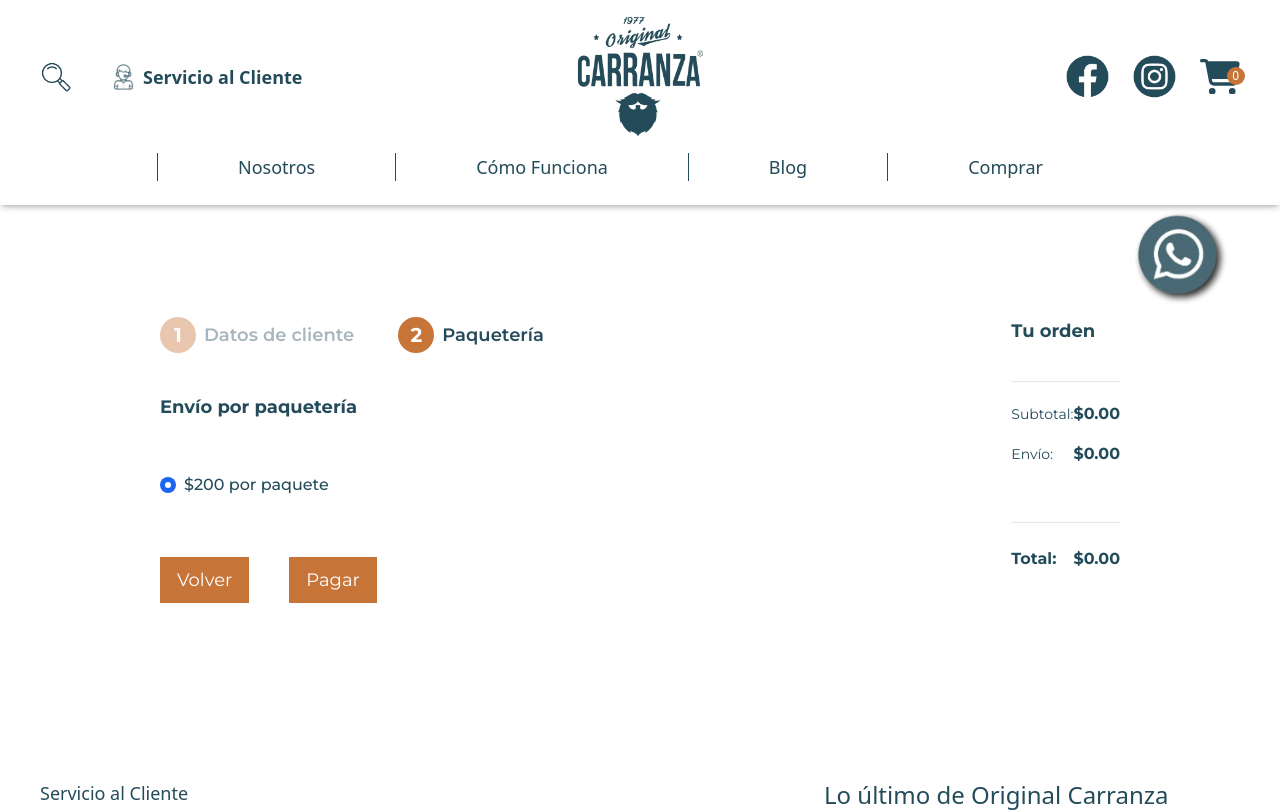
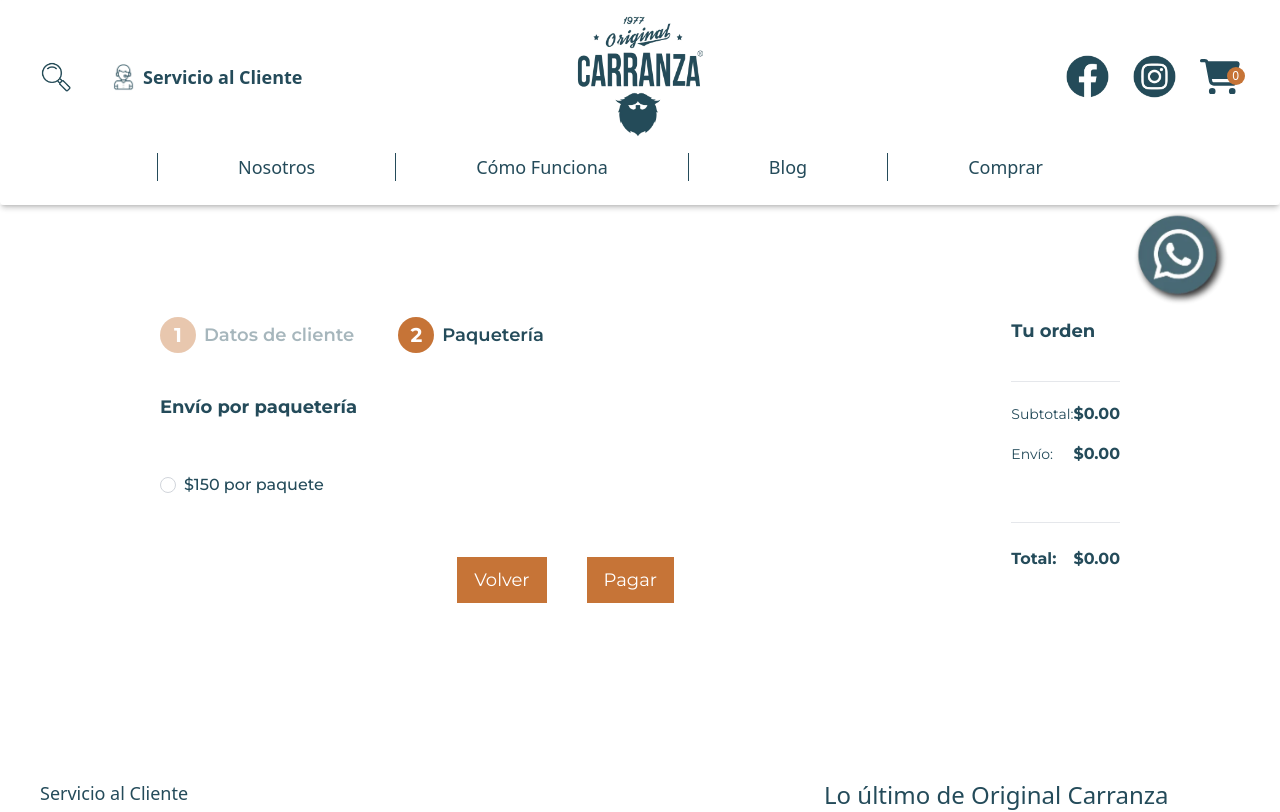
Before and after one commit to SantiagoDev22/carranza.app, a Next.js app: page /carrito-compras/envio in a window 1280 px wide. Shown: the top 812 px of the page. Built offline with nearby package versions, Linux system fonts and the light colour scheme.

Commit message:
feat(app):complete form shipping

```diff
--- a/src/app/carrito-compras/envio/page.tsx
+++ b/src/app/carrito-compras/envio/page.tsx
@@ -1,6 +1,12 @@
+
 import type { Metadata } from "next";
-import Image from "next/image";
-import ShoppingCart from '../../shopping-cart';
+import ShippingForm from "@/components/shippingForm";
+import { Suspense  } from "react";
+import dynamic from "next/dynamic";
+
+const ShoppingCartList = dynamic(() => import('@/app/shopping-cart'), {
+    suspense: true
+})
 
 export const metadata: Metadata = {
   title: "Datos de envío l Original Carranza",
@@ -38,30 +44,12 @@ export default function shipping() {
                                 </div>
                             </div>
                             {/* Contacto */}
-                            <div className="pt-10 flex flex-col gap-y-10">
-                                <p className="text-oc-green-1 font-bold text-lg">
-                                    Envío por paquetería
-                                </p>
-                                <div className="pt-3">
-                                    <div className="flex items-center mb-5">
-                                        <input id="shipping-1" type="radio" value="" className="w-4 h-4 border-gray-300 focus:ring-2 focus:ring-blue-300 dark:focus:ring-blue-600 dark:focus:bg-blue-600 dark:bg-gray-700 dark:border-gray-600" checked />
-                                        <label className="block ms-2 font-medium text-oc-green-1">
-                                            $200 por paquete
-                                        </label>
-                                    </div>
-                                </div>
-                                <div className="flex justify-start gap-x-10">
-                                    <a href="#" className="hover:text-black text-lg text-white bg-oc-brown-1 transition hover:bg-white border border-oc-brown-1 py-2 px-4">
-                                        Volver
-                                    </a>
-                                    <a href="#" className="hover:text-black text-lg text-white bg-oc-brown-1 transition hover:bg-white border border-oc-brown-1 py-2 px-4">
-                                        Pagar
-                                    </a>
-                                </div>
-                            </div>
+                            <ShippingForm/>
                         </div>
                         {/* Producto */}
-                        <ShoppingCart />
+                        <Suspense fallback={<div>Cargando Productos...</div>}>
+                            <ShoppingCartList />
+                        </Suspense>
                     </div>
                 </div>
             </section>
--- a/src/app/carrito-compras/mis-datos/page.tsx
+++ b/src/app/carrito-compras/mis-datos/page.tsx
@@ -30,6 +30,7 @@ export default function data() {
   const [municipalities, setMunicipalities] = useState<Municipality[]>([]); // Tipo para municipalities
   const [selectedMunicipality, setSelectedMunicipality] = useState<string | null>(null); // Tipo para selectedMunicipality
 
+  const [isLoading, setIsLoading] = useState(false);
 
   // validacion de formulario
   // Estado para el formulario y los errores
@@ -119,24 +120,24 @@ export default function data() {
     let isValid = true;
     for (const fieldName in formData) {
       // Asegurar que fieldName sea una llave válida
-      if (fieldName in formData) {
-        validateField(fieldName, formData[fieldName]);
-        if (errors[fieldName]) {
-
-          console.log("Errores ",errors);
-
+      if (Object.prototype.hasOwnProperty.call(formData, fieldName)) { // Verificar que la propiedad exista en el objeto
+        const key = fieldName as keyof typeof formData; // Asegurar que fieldName sea una llave válida de formData
+        validateField(key, formData[key]);
+        if (errors[key]) {
           isValid = false;
         }
       }
     }
 
     if (isValid) {
-
+      setIsLoading(true);
       sessionStorage.setItem('customerData', JSON.stringify(formData));
       console.log('Formulario válido:', formData);
 
       // Redirigir a la página de envío con router.push
-      window.location.href = '/carrito-compras/envio';
+      setTimeout(() => {
+        window.location.href = '/carrito-compras/envio';
+      },1200);
       // router.push('/carrito-compras/envio');
     } else {
       console.log('Formulario inválido');
@@ -217,9 +218,9 @@ export default function data() {
                           name="phone"
                           className="border border-gray-300 text-oc-green-1 text-sm rounded-lg focus:ring-blue-500 focus:border-blue-500 block w-full p-2.5 bg-white"
                           placeholder=""
-                          required
                           maxLength={10}
                           minLength={10}
+                          required
                           pattern="[0-9]*"
                           value={formData.phone}
                           onChange={handleChange}
@@ -361,8 +362,11 @@ export default function data() {
               </a>
               <button
                 type="submit"
-                className="hover:text-black text-lg text-white bg-oc-brown-1 transition hover:bg-white border border-oc-brown-1 py-2 px-4"
-              >
+                className="hover:text-black text-lg text-white bg-oc-brown-1 transition hover:bg-white border border-oc-brown-1 py-2 px-4">
+                <svg aria-hidden="true" role="status" className={`${isLoading ? '' : 'hidden'} inline w-4 h-4 me-3 text-oc-brown-1 animate-spin`} viewBox="0 0 100 101" fill="none" xmlns="http://www.w3.org/2000/svg">
+                  <path d="M100 50.5908C100 78.2051 77.6142 100.591 50 100.591C22.3858 100.591 0 78.2051 0 50.5908C0 22.9766 22.3858 0.59082 50 0.59082C77.6142 0.59082 100 22.9766 100 50.5908ZM9.08144 50.5908C9.08144 73.1895 27.4013 91.5094 50 91.5094C72.5987 91.5094 90.9186 73.1895 90.9186 50.5908C90.9186 27.9921 72.5987 9.67226 50 9.67226C27.4013 9.67226 9.08144 27.9921 9.08144 50.5908Z" fill="#E5E7EB"/>
+                  <path d="M93.9676 39.0409C96.393 38.4038 97.8624 35.9116 97.0079 33.5539C95.2932 28.8227 92.871 24.3692 89.8167 20.348C85.8452 15.1192 80.8826 10.7238 75.2124 7.41289C69.5422 4.10194 63.2754 1.94025 56.7698 1.05124C51.7666 0.367541 46.6976 0.446843 41.7345 1.27873C39.2613 1.69328 37.813 4.19778 38.4501 6.62326C39.0873 9.04874 41.5694 10.4717 44.0505 10.1071C47.8511 9.54855 51.7191 9.52689 55.5402 10.0491C60.8642 10.7766 65.9928 12.5457 70.6331 15.2552C75.2735 17.9648 79.3347 21.5619 82.5849 25.841C84.9175 28.9121 86.7997 32.2913 88.1811 35.8758C89.083 38.2158 91.5421 39.6781 93.9676 39.0409Z" fill="currentColor"/>
+                </svg>
                 Siguiente
               </button>
             </div>
--- /dev/null
+++ b/src/components/shippingForm.tsx
@@ -0,0 +1,89 @@
+'use client';
+
+import React, { useState, useEffect } from "react";
+
+interface Shipping {
+    shipping: string;
+    price: string;
+}
+
+const ShippingForm = () => {
+
+    const [isLoading, setIsLoading] = useState(false);
+    const [shippingError, setShippingError] = useState("");
+    const [selectedShipping, setSelectedShipping] = useState<Shipping | null>(null);
+
+    const handleShippingChange = (event: React.ChangeEvent<HTMLInputElement>) => {
+        const shippingValue = event.target.value;
+        const shippingPrice = event.target.form?.shipping_value.value;
+
+        setSelectedShipping({
+            shipping: shippingValue,
+            price: shippingPrice,
+        });
+
+        setShippingError('');
+    }
+
+    const handleSubmit = async (event: React.FormEvent<HTMLFormElement>) => {
+        event.preventDefault();
+
+        // Validar todos los campos antes de enviar
+        if(!selectedShipping){
+            setShippingError("Debes seleccionar un método de envío");
+            return;
+        }
+
+        setIsLoading(true);
+
+        const cartData = JSON.parse(sessionStorage.getItem('customerData') || '{}');
+        const orderData = {
+            ...cartData,
+            shipping: selectedShipping,
+        };
+
+        // Guardar el pedido en la sessionStorage
+        sessionStorage.setItem('orderData', JSON.stringify(orderData));
+        setTimeout(() => {
+            setIsLoading(false);
+            window.location.href = '/';
+        }, 2100);
+
+    }
+
+    return (
+        <>
+            <form onSubmit={handleSubmit}>
+                <div className="pt-10 flex flex-col gap-y-10">
+                    <p className="text-oc-green-1 font-bold text-lg">
+                        Envío por paquetería
+                    </p>
+                    <div className="pt-3">
+                        <div className="flex items-center mb-5 hover:cursor-pointer">
+                            <input type="hidden" value={150} name="shipping_value"/>
+                            <input id="shipping-1" name="shipping" type="radio" onChange={handleShippingChange} defaultChecked={false} className="w-4 h-4 border-gray-300 focus:ring-2 focus:ring-blue-300 dark:focus:ring-blue-600 dark:focus:bg-blue-600 dark:bg-gray-700 dark:border-gray-600"/>
+                            <label htmlFor="shipping-1" className="block ms-2 font-medium text-oc-green-1">
+                                $150 por paquete
+                            </label>
+                        </div>
+                        {shippingError && <p className="text-red-500 text-sm">{shippingError}</p>}
+                    </div>
+                    <div className="flex justify-center gap-x-10">
+                        <a href="/carrito-compras/mis-datos" className="hover:text-black text-lg text-white bg-oc-brown-1 transition hover:bg-white border border-oc-brown-1 py-2 px-4">
+                            Volver
+                        </a>
+                        <button type="submit" className="hover:text-black text-lg text-white bg-oc-brown-1 transition hover:bg-white border border-oc-brown-1 py-2 px-4">
+                            <svg aria-hidden="true" role="status" className={`${isLoading ? '' : 'hidden'} inline w-4 h-4 me-3 text-oc-brown-1 animate-spin`} viewBox="0 0 100 101" fill="none" xmlns="http://www.w3.org/2000/svg">
+                                <path d="M100 50.5908C100 78.2051 77.6142 100.591 50 100.591C22.3858 100.591 0 78.2051 0 50.5908C0 22.9766 22.3858 0.59082 50 0.59082C77.6142 0.59082 100 22.9766 100 50.5908ZM9.08144 50.5908C9.08144 73.1895 27.4013 91.5094 50 91.5094C72.5987 91.5094 90.9186 73.1895 90.9186 50.5908C90.9186 27.9921 72.5987 9.67226 50 9.67226C27.4013 9.67226 9.08144 27.9921 9.08144 50.5908Z" fill="#E5E7EB"/>
+                                <path d="M93.9676 39.0409C96.393 38.4038 97.8624 35.9116 97.0079 33.5539C95.2932 28.8227 92.871 24.3692 89.8167 20.348C85.8452 15.1192 80.8826 10.7238 75.2124 7.41289C69.5422 4.10194 63.2754 1.94025 56.7698 1.05124C51.7666 0.367541 46.6976 0.446843 41.7345 1.27873C39.2613 1.69328 37.813 4.19778 38.4501 6.62326C39.0873 9.04874 41.5694 10.4717 44.0505 10.1071C47.8511 9.54855 51.7191 9.52689 55.5402 10.0491C60.8642 10.7766 65.9928 12.5457 70.6331 15.2552C75.2735 17.9648 79.3347 21.5619 82.5849 25.841C84.9175 28.9121 86.7997 32.2913 88.1811 35.8758C89.083 38.2158 91.5421 39.6781 93.9676 39.0409Z" fill="currentColor"/>
+                            </svg>
+                            Pagar
+                        </button>
+                    </div>
+                </div>
+            </form>
+        </>
+    )
+}
+
+export default ShippingForm;
```
